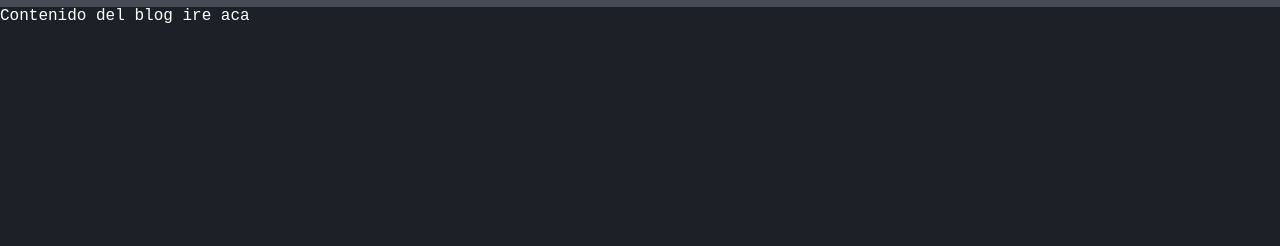
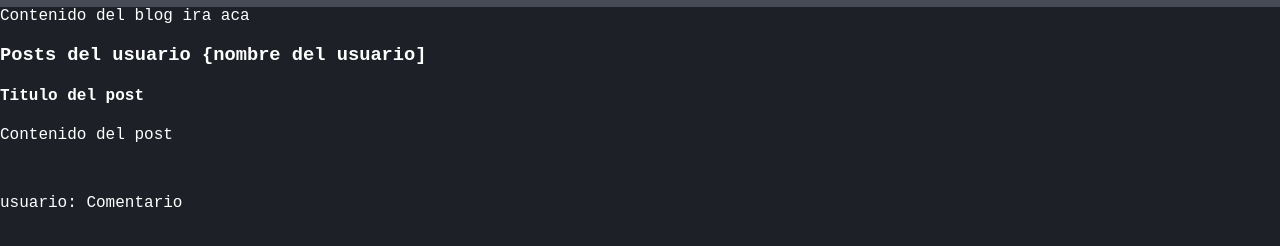
Before and after one commit to haruhko/Git-Course, a plain HTML site: page index.html in a window 1280 px wide. Shown: the part 58-304 px from the top of the page. Drawn offline with Linux system fonts and the light colour scheme; files whose address does not match are found by name; a web font is replaced by a local one.

Commit message:
Add post html

```diff
--- a/index.html
+++ b/index.html
@@ -16,7 +16,16 @@
         <h1>Git Course Blog</h1>
     </div>
     <div>
-        <label for="title">Contenido del blog ire aca</label>
+        <label for="title">Contenido del blog ira aca</label>
+    </div>
+    <div class="container" id="content">
+        <h3>Posts del usuario {nombre del usuario]</h3>
+        <div class="post">
+            <h4>Titulo del post</h4>
+            <p>Contenido del post</p>
+            <br>
+            <p><span>usuario:</span> Comentario</p>
+        </div>
     </div>
 </body>
 </html>
```
